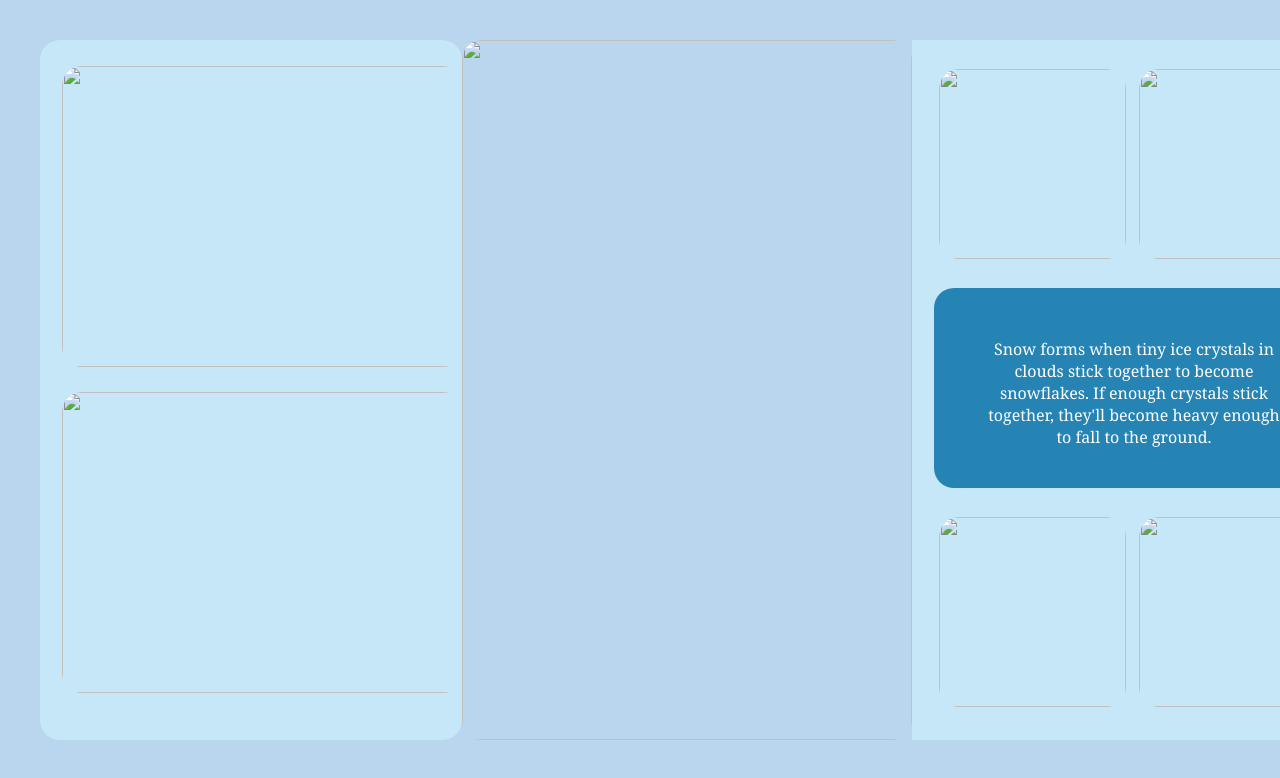
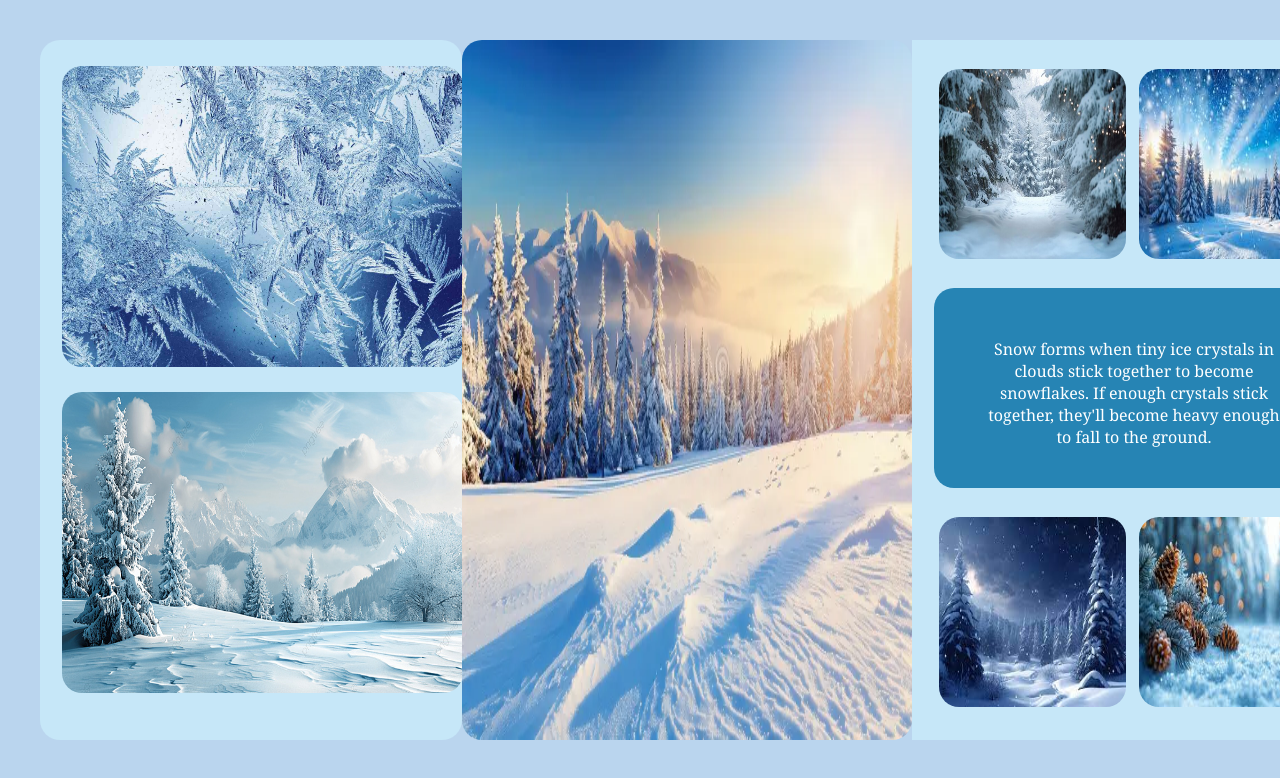
Before and after one commit to anjalikajaljyoti/snow_layout2, a plain HTML site: page index1.html in a window 1280 px wide. Shown: the top 778 px of the page. Drawn offline with Linux system fonts and the light colour scheme; files that its build step writes are made by us from their sources.

Commit message:
Update index1.html

```diff
--- a/index1.html
+++ b/index1.html
@@ -5,7 +5,7 @@
     <meta charset="UTF-8">
     <meta name="viewport" content="width=device-width, initial-scale=1.0">
     <title>Layout2</title>
-    <link rel="stylesheet" href="css/layout2.css">
+    <link rel="stylesheet" href="layout2.css">
 </head>
 
 <body>
@@ -13,26 +13,26 @@
         <!-- left-cont -->
         <div class="left-cont">
             <div class="box">
-                <img src="img/snow1.png" alt="">
+                <img src="snow1.png" alt="">
             </div>
             <div class="box">
-                <img src="img/snow2.png" alt="">
+                <img src="snow2.png" alt="">
             </div>
         </div>
 
         <!-- Mid-cont -->
         <div class="Mid-cont">
-            <img src="img/snow3.png" alt="">
+            <img src="snow3.png" alt="">
         </div>
 
         <!-- Right-cont -->
         <div class="Right-cont">
             <div class="child1">
                 <div class="sub1">
-                    <img src="img/snow4.png" alt="">
+                    <img src="snow4.png" alt="">
                 </div>
                 <div class="sub1">
-                    <img src="img/snow5.png" alt="">
+                    <img src="snow5.png" alt="">
                 </div>
             </div>
             <div class="child2">
@@ -40,10 +40,10 @@
             </div>
             <div class="child1">
                 <div class="sub2">
-                    <img src="img/snow6.png" alt="">
+                    <img src="snow6.png" alt="">
                 </div>
                 <div class="sub2">
-                    <img src="img/snow7.png" alt="">
+                    <img src="snow7.png" alt="">
                 </div>
             </div>
         </div>
```
